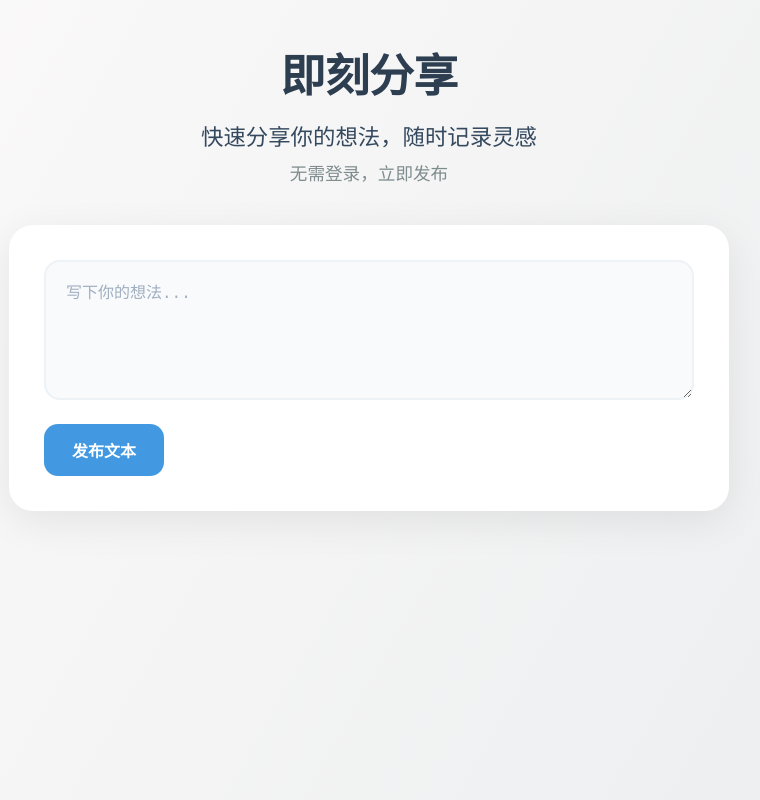
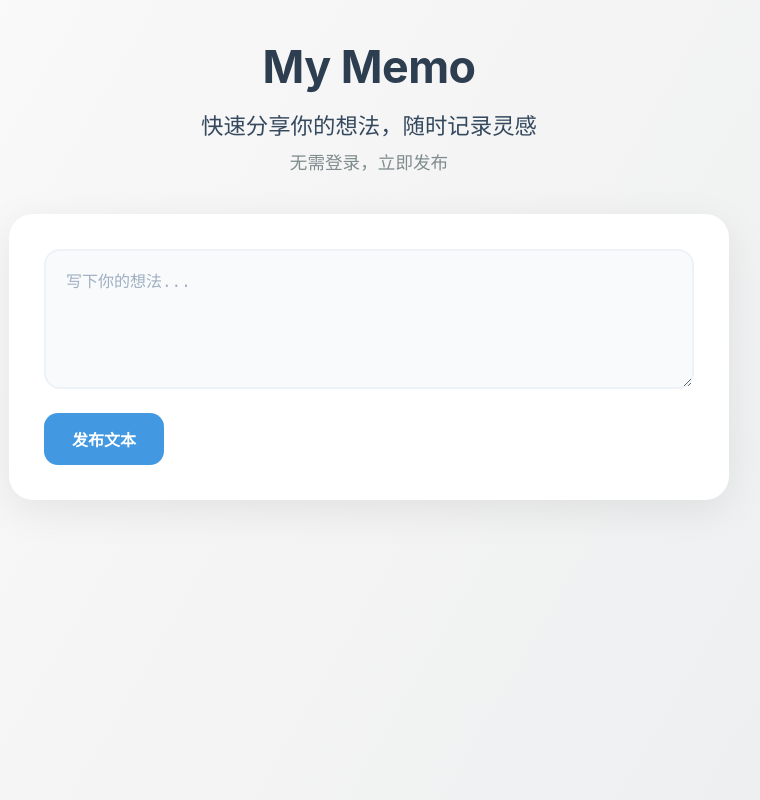
Before and after one commit to tingyukkk/MyMemo, a plain HTML site: page index.html in a window 1280 px wide. Shown: the whole page, without its empty margins (271-1031 px from the left). Drawn offline with Linux system fonts and the light colour scheme.

Commit message:
Update index.html

```diff
--- a/index.html
+++ b/index.html
@@ -3,7 +3,7 @@
 <head>
     <meta charset="UTF-8">
     <meta name="viewport" content="width=device-width, initial-scale=1.0">
-    <title>即刻分享 - 快速记录你的想法</title>
+    <title>My Memo - 快速记录你的想法</title>
     <style>
         * {
             margin: 0;
@@ -240,7 +240,7 @@
 <body>
     <div class="container">
         <header class="header">
-            <h1>即刻分享</h1>
+            <h1>My Memo</h1>
             <p class="tagline">快速分享你的想法，随时记录灵感</p>
             <p class="sub-tagline">无需登录，立即发布</p>
         </header>
```
